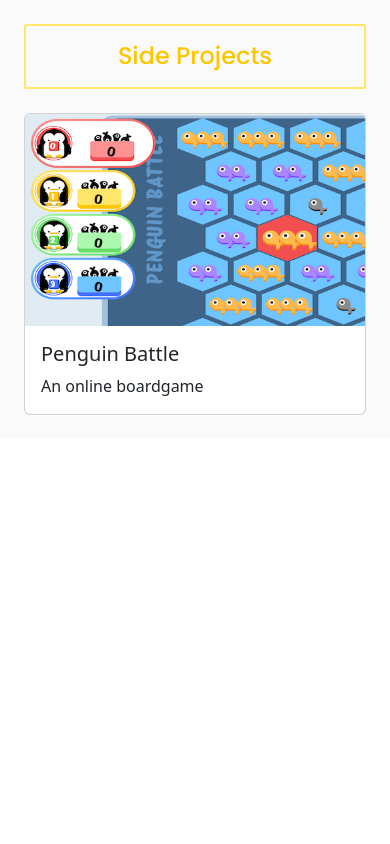
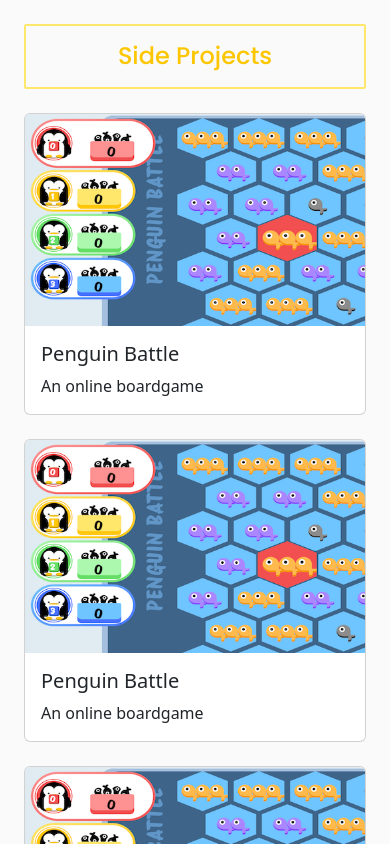
Before and after one commit to yuhueilee/wendyfolio, a React (Create React App) app: page / in a window 390 px wide. Shown: the top 844 px of the page. Built offline with nearby package versions, Linux system fonts and the light colour scheme.

Commit message:
Set the columns number for xs and sm breakpoints

```diff
--- a/src/components/card/index.tsx
+++ b/src/components/card/index.tsx
@@ -4,7 +4,7 @@ import { CardContent } from '../../types';
 
 const CardItem = (contentList: Array<CardContent>) => {
     return (
-        <Row md={1} lg={3} className="g-4">
+        <Row xs={1} sm={1} md={1} lg={3} className="g-4">
             {contentList.map((content, index) => (
                 <Col key={index}>
                     <Card>
--- a/src/components/project/index.tsx
+++ b/src/components/project/index.tsx
@@ -22,6 +22,20 @@ const Project = () => {
                             title: "Penguin Battle",
                             description: "An online boardgame",
                         },
+                        {
+                            img:
+                                process.env.PUBLIC_URL +
+                                "/images/project-1.png",
+                            title: "Penguin Battle",
+                            description: "An online boardgame",
+                        },
+                        {
+                            img:
+                                process.env.PUBLIC_URL +
+                                "/images/project-1.png",
+                            title: "Penguin Battle",
+                            description: "An online boardgame",
+                        },
                     ])}
                 </Col>
             </Row>
```
